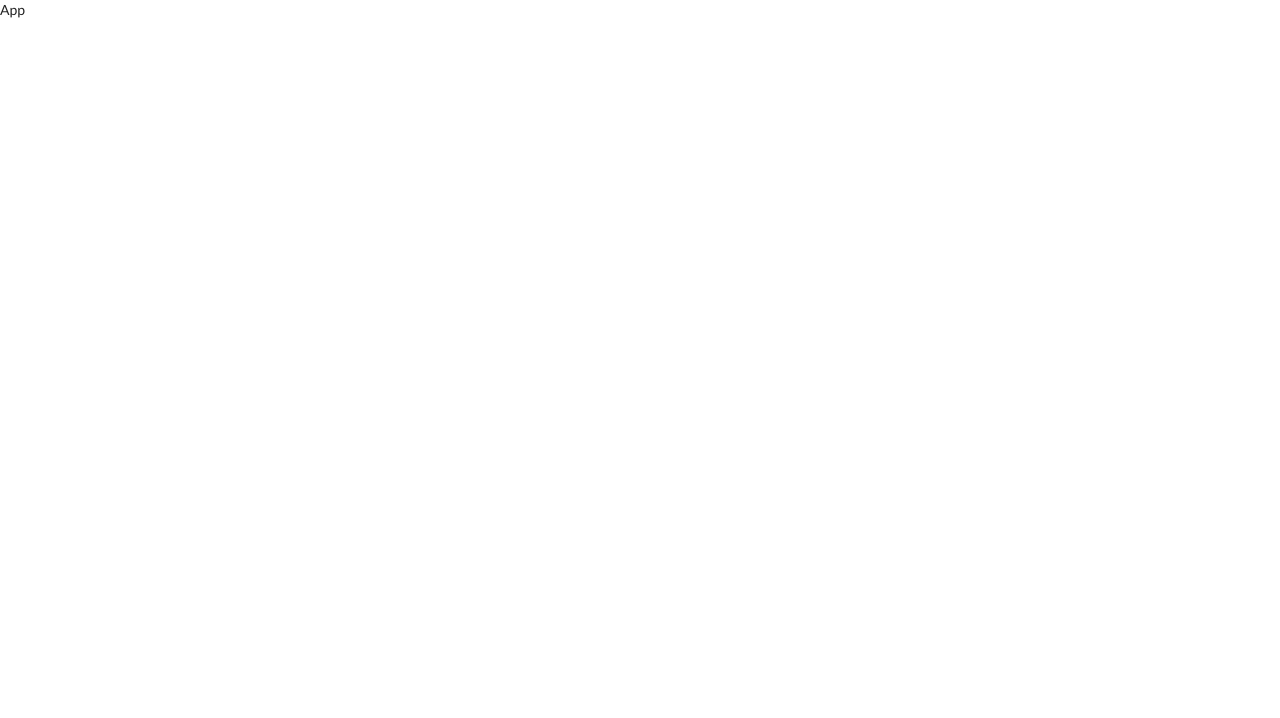
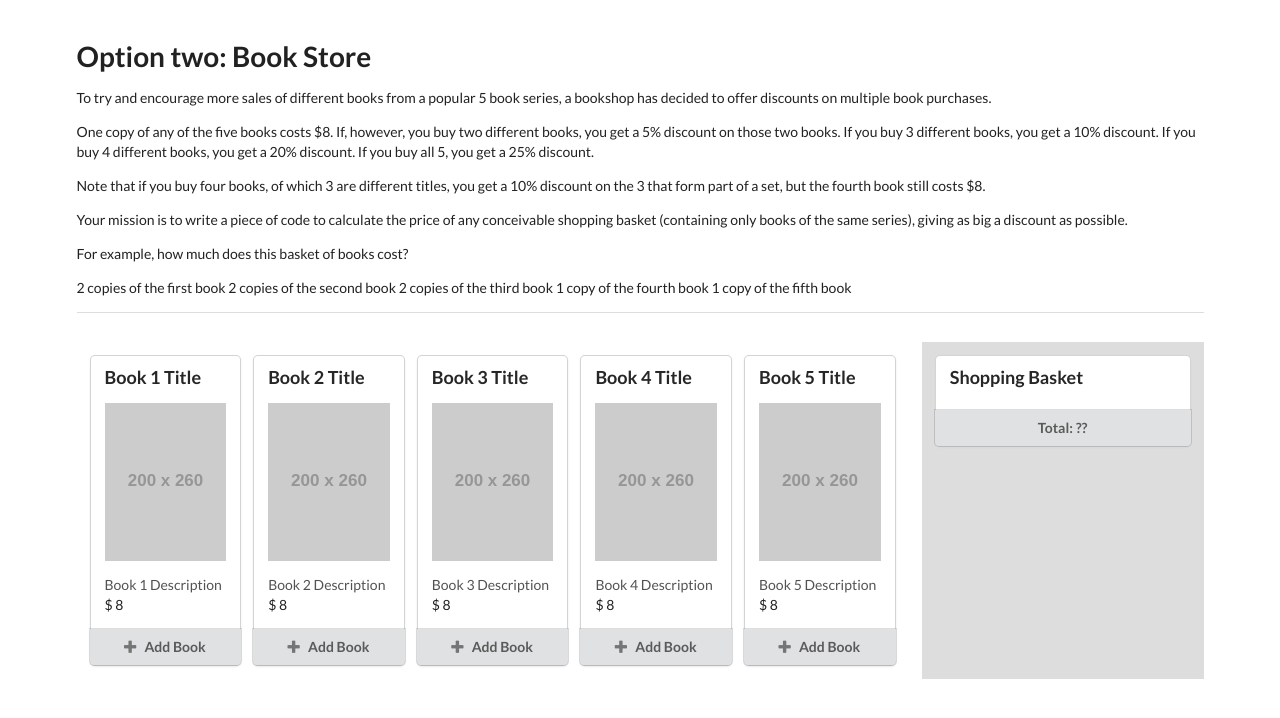
Before and after one commit to ijelen/storyful-book-store, a React (Create React App) app: page / in a window 1280 px wide. Shown: the top 718 px of the page. Built offline with nearby package versions, Linux system fonts and the light colour scheme.

Commit message:
Convert files to ts and extract books to /data

```diff
--- a/src/App.js
+++ /dev/null
@@ -1,7 +0,0 @@
-import React from "react";
-
-const App = () => {
-  return <div>App</div>;
-};
-
-export default App;
--- /dev/null
+++ b/src/App.tsx
@@ -0,0 +1,118 @@
+import React, { useState, useEffect } from "react";
+import books from "./data/books.ts";
+import { Book } from "./data/books";
+
+const App = () => {
+  const [basket, setBasket] = useState([]);
+
+  const addBook = (id: String) => {
+    setBasket([...basket, id]);
+  };
+
+  useEffect(() => {
+    console.log(getTotal());
+    // eslint-disable-next-line react-hooks/exhaustive-deps
+  }, [basket]);
+
+  const getTotal = () => {
+    const basketArrangedIntoSets = basket.reduce(
+      (previousValue: Array<any>, currentValue: String) => {
+        // previousValue is an Array of Sets
+        let bookAdded = false;
+        for (let setOfBooks of previousValue) {
+          // see if this book set contains this book: currentValue
+          if (!setOfBooks.has(currentValue)) {
+            setOfBooks.add(currentValue);
+            bookAdded = true;
+            break;
+          }
+        }
+        if (!bookAdded) {
+          return [...previousValue, new Set([currentValue])];
+        } else {
+          return previousValue;
+        }
+      },
+      []
+    );
+    return basketArrangedIntoSets;
+  };
+
+  return (
+    <div className="ui container" style={{ marginTop: "3rem" }}>
+      <h1 className="ui header">Option two: Book Store</h1>
+      <p>
+        To try and encourage more sales of different books from a popular 5 book
+        series, a bookshop has decided to offer discounts on multiple book
+        purchases.
+      </p>
+      <p>
+        One copy of any of the five books costs $8. If, however, you buy two
+        different books, you get a 5% discount on those two books. If you buy 3
+        different books, you get a 10% discount. If you buy 4 different books,
+        you get a 20% discount. If you buy all 5, you get a 25% discount.
+      </p>
+      <p>
+        Note that if you buy four books, of which 3 are different titles, you
+        get a 10% discount on the 3 that form part of a set, but the fourth book
+        still costs $8.
+      </p>
+      <p>
+        Your mission is to write a piece of code to calculate the price of any
+        conceivable shopping basket (containing only books of the same series),
+        giving as big a discount as possible.
+      </p>
+      <p>For example, how much does this basket of books cost?</p>
+      <p>
+        2 copies of the first book 2 copies of the second book 2 copies of the
+        third book 1 copy of the fourth book 1 copy of the fifth book
+      </p>
+      <div className="ui divider" style={{ marginBottom: "3rem" }}></div>
+
+      <div className="ui grid container">
+        <div className="twelve wide column">
+          <div id="books" className="ui cards">
+            {books.map((book: Book) => (
+              <div key={book.id} className="card" style={{ width: "18%" }}>
+                <div className="content">
+                  <div className="header">{book.title}</div>
+                  <div className="bookImage">
+                    <img
+                      src={`${book.image}/c2d7ec/000000?text=${book.title}`}
+                      alt={book.description}
+                      style={{ width: "100%", margin: "1rem auto" }}
+                    />
+                  </div>
+                  <div className="description">{book.description}</div>
+                  <div className="price">$ {book.price}</div>
+                </div>
+                <div
+                  className="ui bottom attached button"
+                  onClick={() => {
+                    addBook(book.id);
+                  }}
+                >
+                  <i className="add icon"></i>
+                  Add Book
+                </div>
+              </div>
+            ))}
+          </div>
+        </div>
+        <div className="four wide column" style={{ backgroundColor: "#ddd" }}>
+          <div className="ui cards">
+            <div className="card">
+              <div className="content">
+                <div className="header">Shopping Basket</div>
+                <div className="description">{basket.join(" ")}</div>
+              </div>
+              <div className="ui bottom attached button">Total: ??</div>
+            </div>
+          </div>
+        </div>
+      </div>
+    </div>
+  );
+};
+
+export default App;
--- /dev/null
+++ b/src/data/books.ts
@@ -0,0 +1,47 @@
+export interface Book {
+  id: string;
+  title: string;
+  image: string;
+  description: string;
+  price: number;
+}
+
+const books: Book[] = [
+  {
+    id: "a",
+    title: "Book 1 Title",
+    image: "https://via.placeholder.com/200x260.png",
+    description: "Book 1 Description",
+    price: 8,
+  },
+  {
+    id: "b",
+    title: "Book 2 Title",
+    image: "https://via.placeholder.com/200x260.png",
+    description: "Book 2 Description",
+    price: 8,
+  },
+  {
+    id: "c",
+    title: "Book 3 Title",
+    image: "https://via.placeholder.com/200x260.png",
+    description: "Book 3 Description",
+    price: 8,
+  },
+  {
+    id: "d",
+    title: "Book 4 Title",
+    image: "https://via.placeholder.com/200x260.png",
+    description: "Book 4 Description",
+    price: 8,
+  },
+  {
+    id: "e",
+    title: "Book 5 Title",
+    image: "https://via.placeholder.com/200x260.png",
+    description: "Book 5 Description",
+    price: 8,
+  },
+];
+
+export default books;
--- a/src/index.js
+++ b/src/index.tsx
@@ -1,7 +1,7 @@
 import React from "react";
 import { createRoot } from "react-dom/client";
-import App from "./App";
-
+// @ts-ignore
+import App from "./App.tsx";
 const container = document.getElementById("root");
 const root = createRoot(container);
 root.render(<App />);
```
